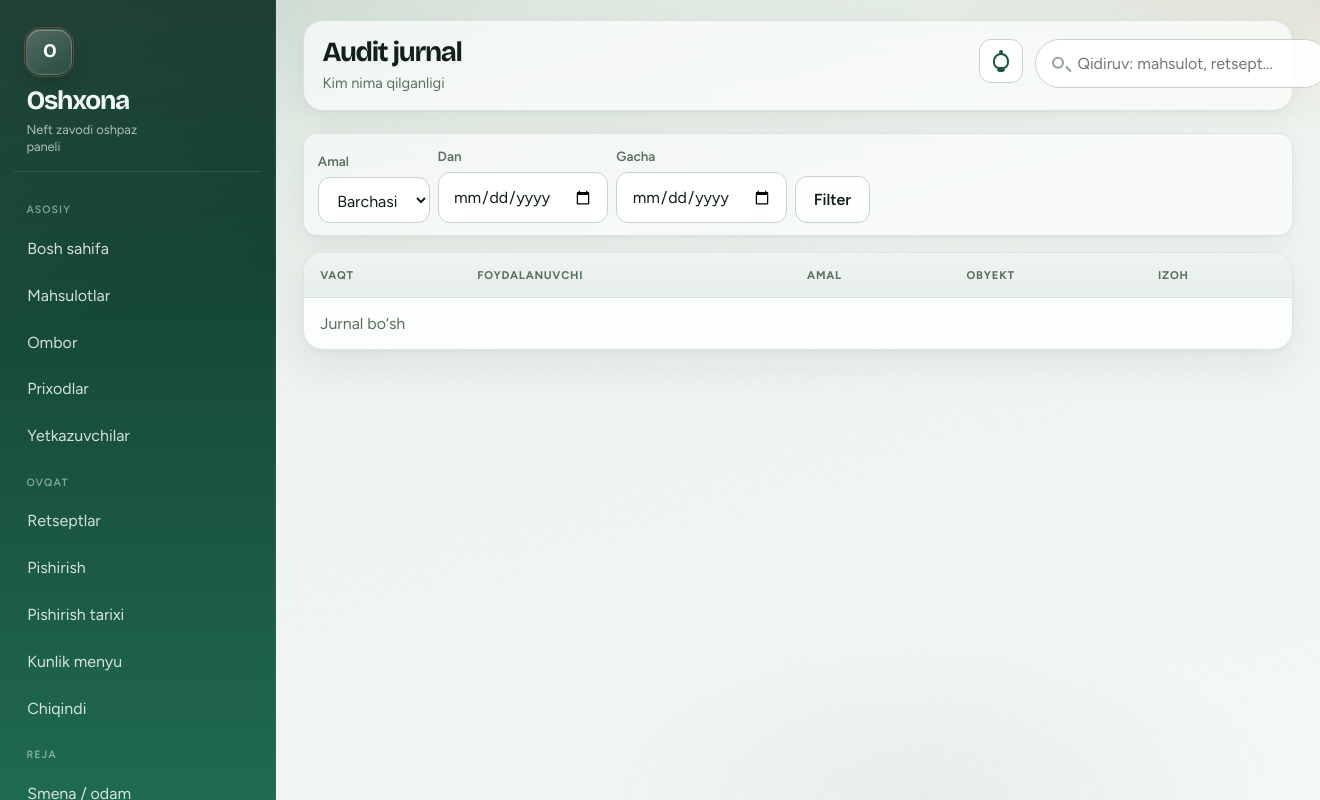
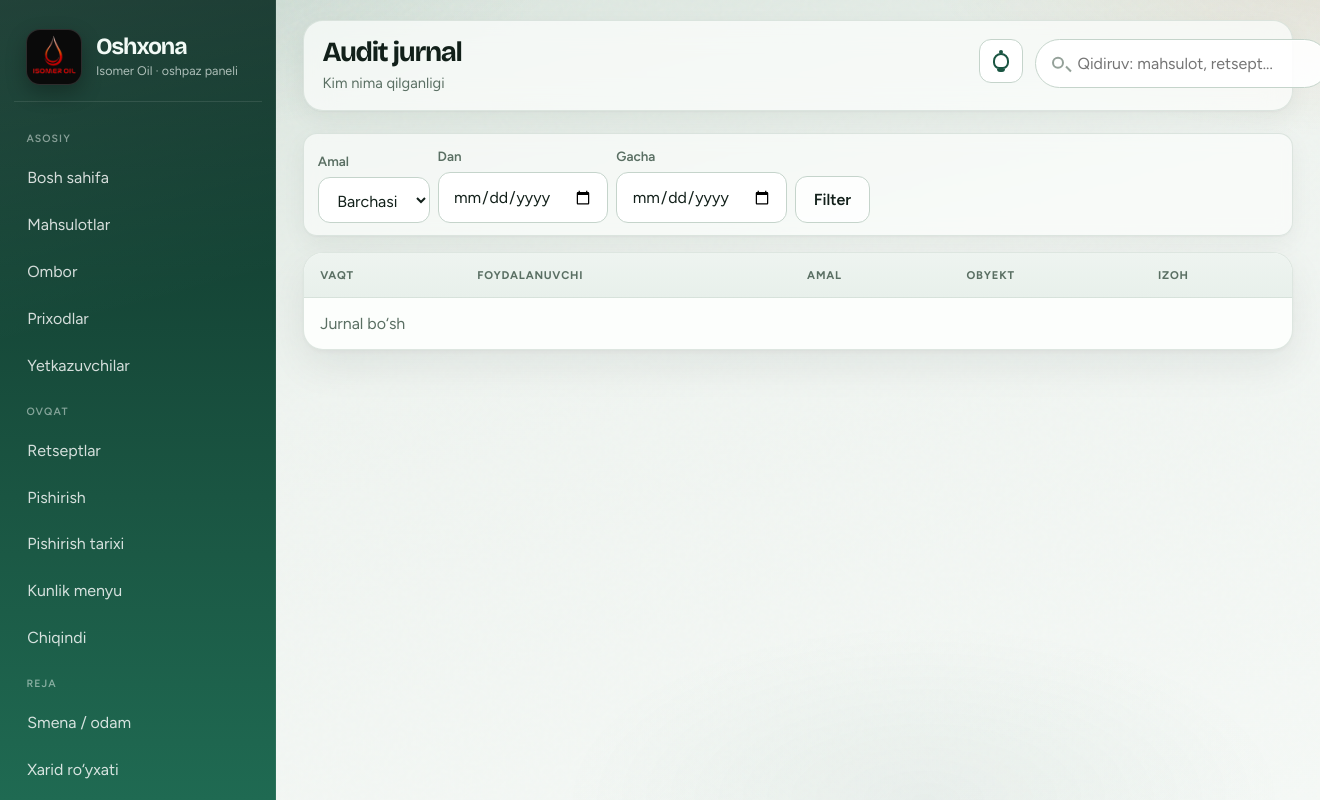
Before and after one commit to Mirzohid2001/isomer-oshxona, a Django app: page /audit/ in a window 1320 px wide; the page is wider, and only the part inside the window is pictured. Run offline with Django 5.2, Linux system fonts and the light colour scheme; the visitor is signed in with stand-in values (Sample User, id 1); data that the repository does not hold is empty; some libraries are stand-ins or nearby versions.

Commit message:
Add Isomer Oil logo to UI and favicon.
Co-authored-by: Cursor <cursoragent@cursor.com>

```diff
--- a/static/css/app.css
+++ b/static/css/app.css
@@ -125,8 +125,26 @@ textarea {
 }
 
 .brand {
+  display: flex;
+  align-items: center;
+  gap: 0.85rem;
   padding: 0.55rem 0.75rem 1rem;
   border-bottom: 1px solid rgba(255, 255, 255, 0.1);
+}
+
+.brand-logo {
+  flex-shrink: 0;
+  width: 56px;
+  height: 56px;
+  border-radius: 14px;
+  object-fit: cover;
+  background: #0a0a0a;
+  border: 1px solid rgba(255, 255, 255, 0.14);
+  box-shadow: 0 8px 20px rgba(0, 0, 0, 0.28);
+}
+
+.brand-text {
+  min-width: 0;
 }
 
 .brand-mark {
@@ -161,18 +179,17 @@ textarea {
 .brand h1 {
   margin: 0;
   font-family: var(--font-display);
-  font-size: 1.65rem;
+  font-size: 1.45rem;
   font-weight: 700;
   letter-spacing: -0.045em;
   line-height: 1.05;
 }
 
 .brand p {
-  margin: 0.4rem 0 0;
-  font-size: 0.8rem;
+  margin: 0.28rem 0 0;
+  font-size: 0.78rem;
   opacity: 0.68;
   line-height: 1.35;
-  max-width: 16ch;
 }
 
 .nav-group {
@@ -1227,16 +1244,30 @@ table.data tbody tr:last-child td {
   border-color: rgba(181, 106, 40, 0.55);
 }
 
+.login-logo {
+  display: block;
+  width: 112px;
+  height: 112px;
+  margin: 0 auto;
+  border-radius: 22px;
+  object-fit: cover;
+  background: #0a0a0a;
+  border: 1px solid rgba(18, 32, 26, 0.12);
+  box-shadow: 0 14px 32px rgba(18, 32, 26, 0.16);
+}
+
 .login-card h1 {
-  margin: 0.9rem 0 0.3rem;
+  margin: 1rem 0 0.3rem;
   font-family: var(--font-display);
   font-size: 2.15rem;
   letter-spacing: -0.05em;
+  text-align: center;
 }
 
 .login-card > p {
   margin: 0 0 1.5rem;
   color: var(--muted);
+  text-align: center;
 }
 
 .login-card .form-field {
--- a/templates/base.html
+++ b/templates/base.html
@@ -5,6 +5,10 @@
   <meta charset="utf-8">
   <meta name="viewport" content="width=device-width, initial-scale=1, viewport-fit=cover">
   <title>{% block title %}Oshxona{% endblock %}</title>
+  <link rel="icon" href="{% static 'img/favicon.ico' %}" sizes="any">
+  <link rel="icon" type="image/png" href="{% static 'img/favicon-32.png' %}" sizes="32x32">
+  <link rel="apple-touch-icon" href="{% static 'img/favicon-180.png' %}">
+  <meta name="theme-color" content="#0a0a0a">
   <link rel="preconnect" href="https://fonts.googleapis.com">
   <link rel="preconnect" href="https://fonts.gstatic.com" crossorigin>
   <link href="https://fonts.googleapis.com/css2?family=Bricolage+Grotesque:opsz,wght@12..96,500;12..96,700&family=Figtree:wght@400;500;600;700&display=swap" rel="stylesheet">
@@ -18,9 +22,11 @@
 <div class="app-shell">
   <aside class="sidebar" :class="{ 'is-open': navOpen }" @keydown.escape.window="navOpen = false">
     <div class="brand">
-      <div class="brand-mark">O</div>
-      <h1>Oshxona</h1>
-      <p>Neft zavodi oshpaz paneli</p>
+      <img class="brand-logo" src="{% static 'img/isomer-logo.png' %}" alt="Isomer Oil" width="56" height="56">
+      <div class="brand-text">
+        <h1>Oshxona</h1>
+        <p>Isomer Oil · oshpaz paneli</p>
+      </div>
     </div>
     <nav class="nav-group">
       <div class="nav-label">Asosiy</div>
--- a/templates/registration/login.html
+++ b/templates/registration/login.html
@@ -1,11 +1,12 @@
 {% extends "base.html" %}
+{% load static %}
 {% block title %}Kirish — Oshxona{% endblock %}
 {% block auth %}
 <div class="login-page">
   <div class="login-card">
-    <div class="brand-mark">O</div>
+    <img class="login-logo" src="{% static 'img/isomer-logo.png' %}" alt="Isomer Oil" width="120" height="120">
     <h1>Oshxona</h1>
-    <p>Neft zavodi oshpaz tizimiga kirish</p>
+    <p>Isomer Oil oshpaz tizimiga kirish</p>
     <form method="post">
       {% csrf_token %}
       {% if form.errors %}
```
Also changed, not shown: static/img/favicon-16.png (added), static/img/favicon-180.png (added), static/img/favicon-192.png (added), static/img/favicon-32.png (added), static/img/favicon-48.png (added), static/img/favicon-512.png (added), static/img/favicon.ico (added), static/img/favicon.png (added), static/img/isomer-logo.png (added).
